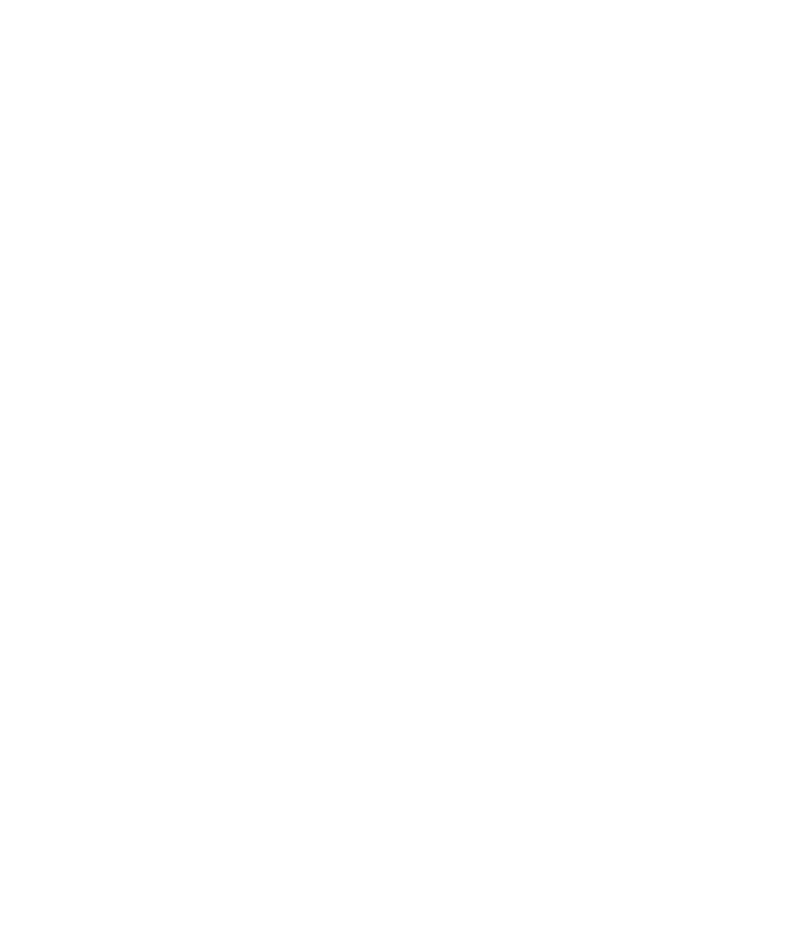
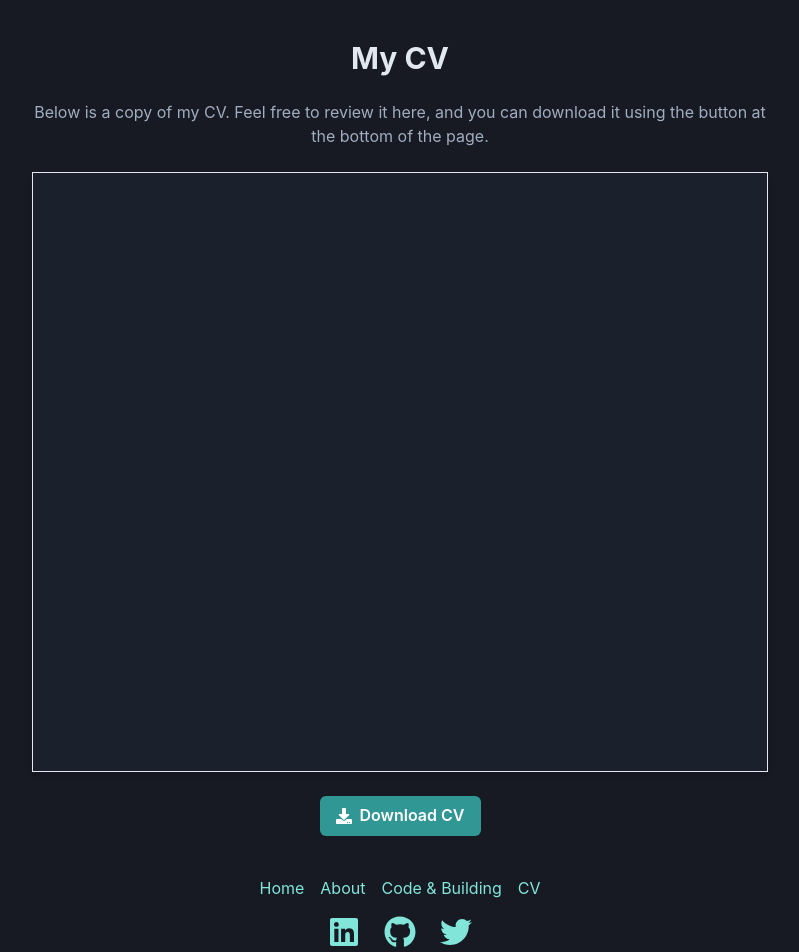
Before and after one commit to lepkinh/personal-website, a React (Create React App) app in the folder my-portfolio/: page /cv in a window 1280 px wide. Before the commit this address had no page. Shown: the top 952 px of the page, without its empty margins (240-1039 px from the left). Before the commit the page ends 800 px from the top, so only its background shows below. Built offline with nearby package versions, Linux system fonts and the light colour scheme.

Commit message:
CV and fixes throughout /src/ for cv

```diff
--- a/my-portfolio/src/About.js
+++ b/my-portfolio/src/About.js
@@ -1,6 +1,5 @@
 import React from 'react';
 import { AspectRatio, ChakraProvider, Container, Heading, Text, VStack, HStack, Box, extendTheme, Link, Stack, Icon, Image } from '@chakra-ui/react';
-import { BrowserRouter as Router, Routes, Route } from 'react-router-dom';
 import { FaLinkedin, FaGithub, FaTwitter } from 'react-icons/fa';
 import charlie1 from './assets/charlie1.jpg';
 import charlie2 from './assets/charlie2.jpg';
@@ -69,7 +68,7 @@
           <Link href="/" color="teal.200">Home</Link>
           <Link href="/about" color="teal.200">About</Link>
           <Link href="/building" color="teal.200">Code & Building</Link>
-          {/* <Route path="/cv" element={<Cv />} /> */}
+          <Link href="/cv" color="teal.200">CV</Link>
         </Stack>
 
         {/* Links to Socials */}
--- a/my-portfolio/src/App.js
+++ b/my-portfolio/src/App.js
@@ -4,7 +4,7 @@
 import { FaLinkedin, FaGithub, FaTwitter } from 'react-icons/fa';
 import About from './About';
 import Building from './Building';
-import Cv from './Cv';
+import CV from './CV';
 
 // Darker theme
 const theme = extendTheme({
@@ -123,7 +123,7 @@
         <Route path="/" element={<App />} />
         <Route path="/about" element={<About />} />
         <Route path="/building" element={<Building />} />
-        {/* <Route path="/cv" element={<Cv />} /> */}
+        <Route path="/cv" element={<CV />} />
       </Routes>
     </Router>
   );
--- a/my-portfolio/src/Building.js
+++ b/my-portfolio/src/Building.js
@@ -1,6 +1,5 @@
 import React from 'react';
 import { ChakraProvider, Container, Heading, Text, VStack, HStack, Box, extendTheme, Link, Stack, Icon, Image } from '@chakra-ui/react';
-import { BrowserRouter as Router, Routes, Route } from 'react-router-dom';
 import { FaLinkedin, FaGithub, FaTwitter } from 'react-icons/fa';
 import prediction_2 from './assets/prediction_2.png';
 import prediction_5 from './assets/prediction_5.png';
@@ -101,7 +100,7 @@
           <Link href="/" color="teal.200">Home</Link>
           <Link href="/about" color="teal.200">About</Link>
           <Link href="/building" color="teal.200">Code & Building</Link>
-          {/* <Route path="/cv" element={<Cv />} /> */}
+          <Link href="/cv" color="teal.200">CV</Link>
         </Stack>
 
         {/* Links to Socials */}
--- a/my-portfolio/src/Cv.js
+++ b/my-portfolio/src/Cv.js
@@ -1,6 +1,7 @@
-// Cv.js
 import React from 'react';
-import { ChakraProvider, Box, Button, VStack, Link, Text, extendTheme } from '@chakra-ui/react';
+import { ChakraProvider, Box, Container, Heading, Text, Button, VStack, Link, extendTheme, Stack, Icon, HStack } from '@chakra-ui/react';
+import { FaDownload } from 'react-icons/fa';
+import { FaLinkedin, FaGithub, FaTwitter } from 'react-icons/fa';
 
 // Darker theme
 const theme = extendTheme({
@@ -14,22 +15,66 @@
   },
 });
 
-function Cv() {
-  const resumeUrl = ""; // ADD RESUME HERE, I need to redo mine still
+function CV() {
+  return (
+    <ChakraProvider theme={theme}>
+      <Container maxW="container.md" py={10}>
+        {/* Text Section */}
+        <VStack spacing={6} align="center">
+          <Heading as="h1" size="lg">
+            My CV
+          </Heading>
+          <Text fontSize="md" color="gray.400" textAlign="center">
+            Below is a copy of my CV. Feel free to review it here, and you can download it using the button at the bottom of the page.
+          </Text>
 
-  return (
-    <VStack spacing={8} py={10}>
-      <Text fontSize="2xl" color="gray.200">My CV will be here later</Text>
+          {/* PDF Embed Section */}
+          <Box p={5} shadow="md" borderWidth="1px" bg="gray.800" width="100%" height="600px" overflow="hidden">
+            <iframe
+              src="/path-to-your-cv.pdf"
+              title="CV PDF"
+              width="100%"
+              height="100%"
+              style={{ border: 'none' }}
+            />
+          </Box>
 
-      {/* Embed PDF */}
-      <Box as="iframe" src={resumeUrl} width="100%" height="600px" borderRadius="md" shadow="md" />
+          {/* Download Button */}
+          <Button
+            leftIcon={<FaDownload />}
+            colorScheme="teal"
+            variant="solid"
+            as={Link}
+            href="/path-to-your-cv.pdf"
+            download="Your_Name_CV.pdf"
+          >
+            Download CV
+          </Button>
+        </VStack>
 
-      {/* Download Button */}
-      <Link href={resumeUrl} download>
-        <Button colorScheme="teal" variant="solid">Download as PDF</Button>
-      </Link>
-    </VStack>
+        {/* Links to Other Routes */}
+        <Stack direction="row" spacing={4} justify="center" mt={10}>
+          <Link href="/" color="teal.200">Home</Link>
+          <Link href="/about" color="teal.200">About</Link>
+          <Link href="/building" color="teal.200">Code & Building</Link>
+          <Link href="/cv" color="teal.200">CV</Link>
+        </Stack>
+
+        {/* Links to Socials */}
+        <HStack spacing={6} justify="center" mt={4}>
+          <Link href="https://www.linkedin.com/in/nicolaslepki/" isExternal>
+            <Icon as={FaLinkedin} boxSize={8} color="teal.200" />
+          </Link>
+          <Link href="https://github.com/lepkinh" isExternal>
+            <Icon as={FaGithub} boxSize={8} color="teal.200" />
+          </Link>
+          <Link href="https://x.com/fixedawakening" isExternal>
+            <Icon as={FaTwitter} boxSize={8} color="teal.200" />
+          </Link>
+        </HStack>
+      </Container>
+    </ChakraProvider>
   );
 }
 
-export default Cv;
+export default CV;
```
